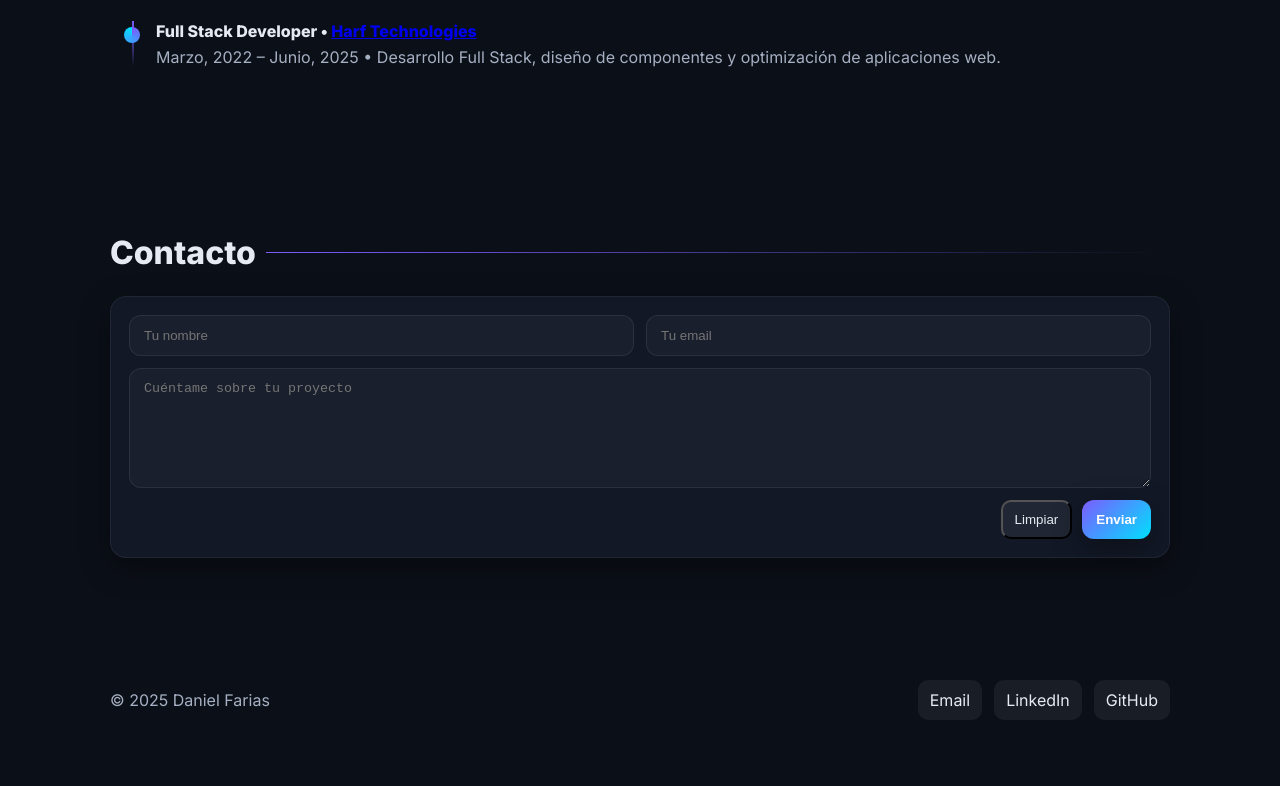
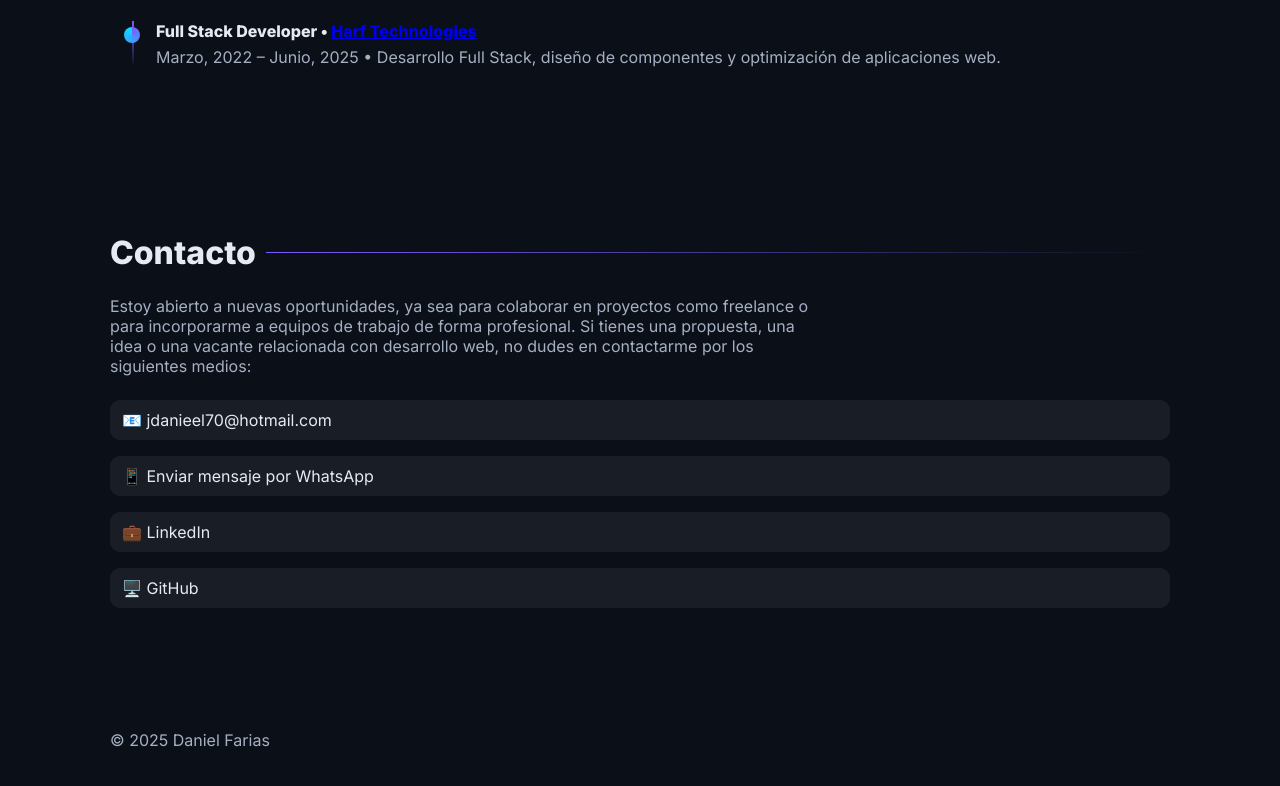
Before and after one commit to JDanieel1006/portafolio-web, a plain HTML site: page index.html in a window 1280 px wide. Shown: the part 3328-4114 px from the top of the page. Drawn offline with Linux system fonts and the light colour scheme.

Commit message:
Update index.html

```diff
--- a/index.html
+++ b/index.html
@@ -269,26 +269,33 @@
         <h2>Contacto</h2>
         <div class="line"></div>
       </div>
-      <form class="reveal"
-        onsubmit="event.preventDefault(); alert('¡Gracias! Me pondré en contacto contigo pronto.'); this.reset();">
-        <input type="text" name="nombre" placeholder="Tu nombre" required>
-        <input type="email" name="email" placeholder="Tu email" required>
-        <textarea name="mensaje" placeholder="Cuéntame sobre tu proyecto" required></textarea>
-        <div style="display:flex; gap:10px; grid-column:1/-1; justify-content:flex-end">
-          <button class="link" type="reset">Limpiar</button>
-          <button class="btn" type="submit">Enviar</button>
-        </div>
-      </form>
+
+      <p style="max-width: 70ch; color: var(--muted); margin-bottom: 24px;">
+        Estoy abierto a nuevas oportunidades, ya sea para colaborar en proyectos como freelance o para incorporarme a
+        equipos de trabajo de forma profesional. Si tienes una propuesta, una idea o una vacante relacionada con
+        desarrollo web, no dudes en contactarme por los siguientes medios:
+      </p>
+
+      <div style="display: flex; flex-direction: column; gap: 16px; font-size: 1rem;">
+        <a class="link" href="mailto:jdanieel70@hotmail.com" target="_blank" rel="noopener">
+          📧 jdanieel70@hotmail.com
+        </a>
+        <a class="link" href="https://wa.me/529222174301" target="_blank" rel="noopener">
+          📱 Enviar mensaje por WhatsApp
+        </a>
+        <a class="link" href="https://www.linkedin.com/in/daniel-farias-dev/" target="_blank" rel="noopener">
+          💼 LinkedIn
+        </a>
+        <a class="link" href="https://github.com/JDanieel1006" target="_blank" rel="noopener">
+          🖥️ GitHub
+        </a>
+      </div>
     </section>
+
   </main>
 
   <footer>
     <span>© <span id="year"></span> Daniel Farias</span>
-    <div style="display:flex; gap:12px">
-      <a class="link" href="mailto:jdanieel70@hotmail.com" target="_blank">Email</a>
-      <a class="link" href="https://www.linkedin.com/in/daniel-farias-dev/" target="_blank">LinkedIn</a>
-      <a class="link" href="https://github.com/JDanieel1006" target="_blank">GitHub</a>
-    </div>
   </footer>
   <script src="./src/js/main.js"></script>
 
```
